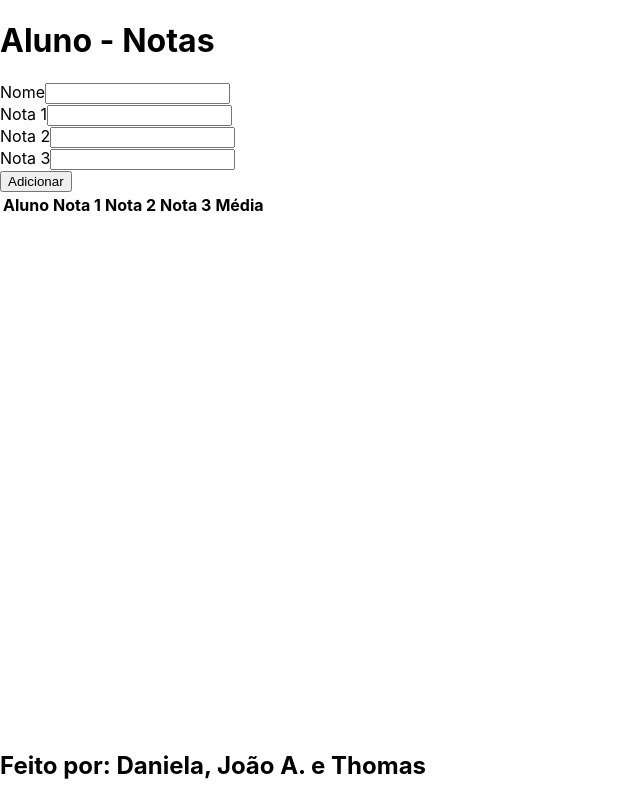
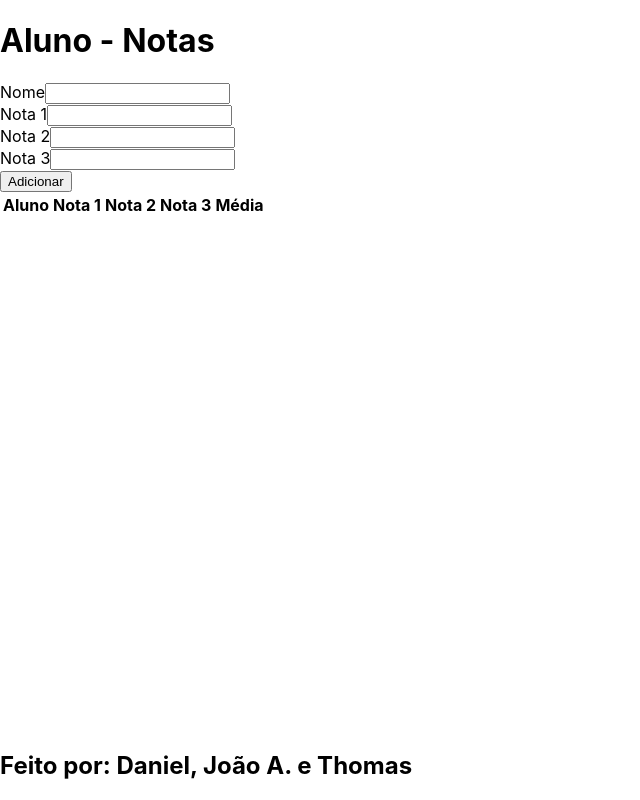
Before and after one commit to PolarSpot/programacaoweb, a React (Create React App) app in the folder controle-de-notas/: page / in a window 1280 px wide. Shown: the whole page, without its empty margins (0-640 px from the left). Built offline with nearby package versions, Linux system fonts and the light colour scheme.

Commit message:
Update App.js

```diff
--- a/controle-de-notas/src/App.js
+++ b/controle-de-notas/src/App.js
@@ -134,7 +134,7 @@ function App() {
 
       <footer className='footer'>
         <h2>
-          Feito por: Daniela, João A. e Thomas
+          Feito por: Daniel, João A. e Thomas
         </h2>
       </footer>
     </div>
```
